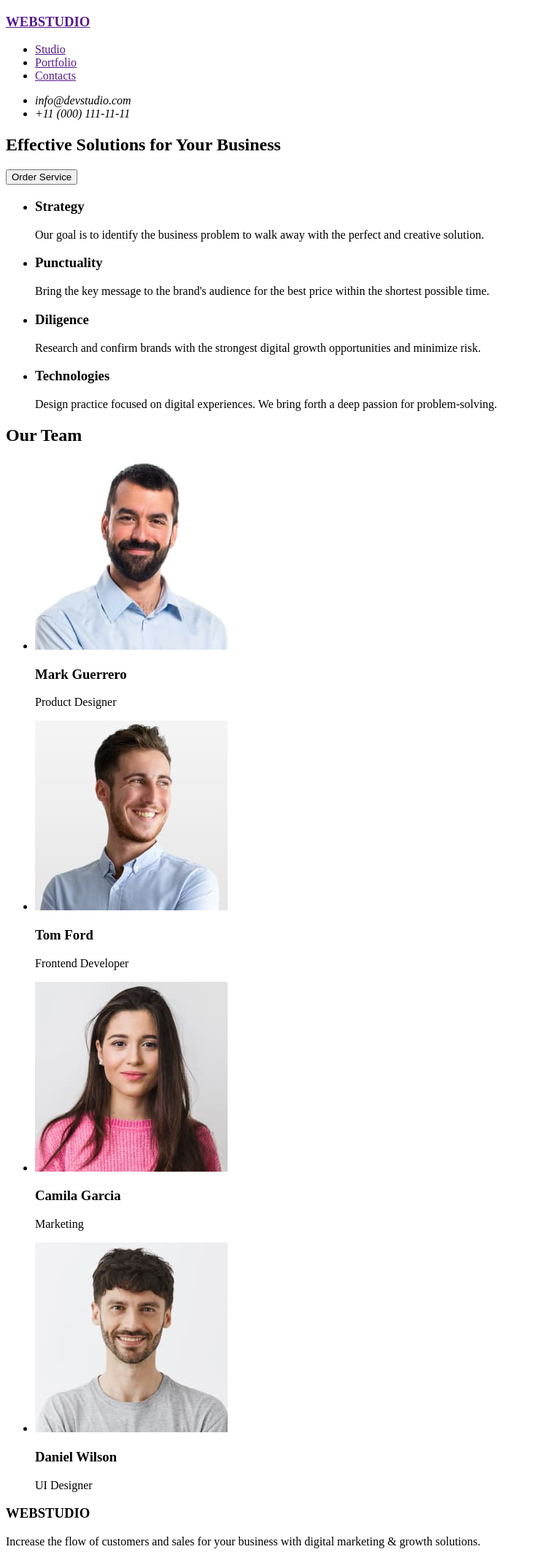
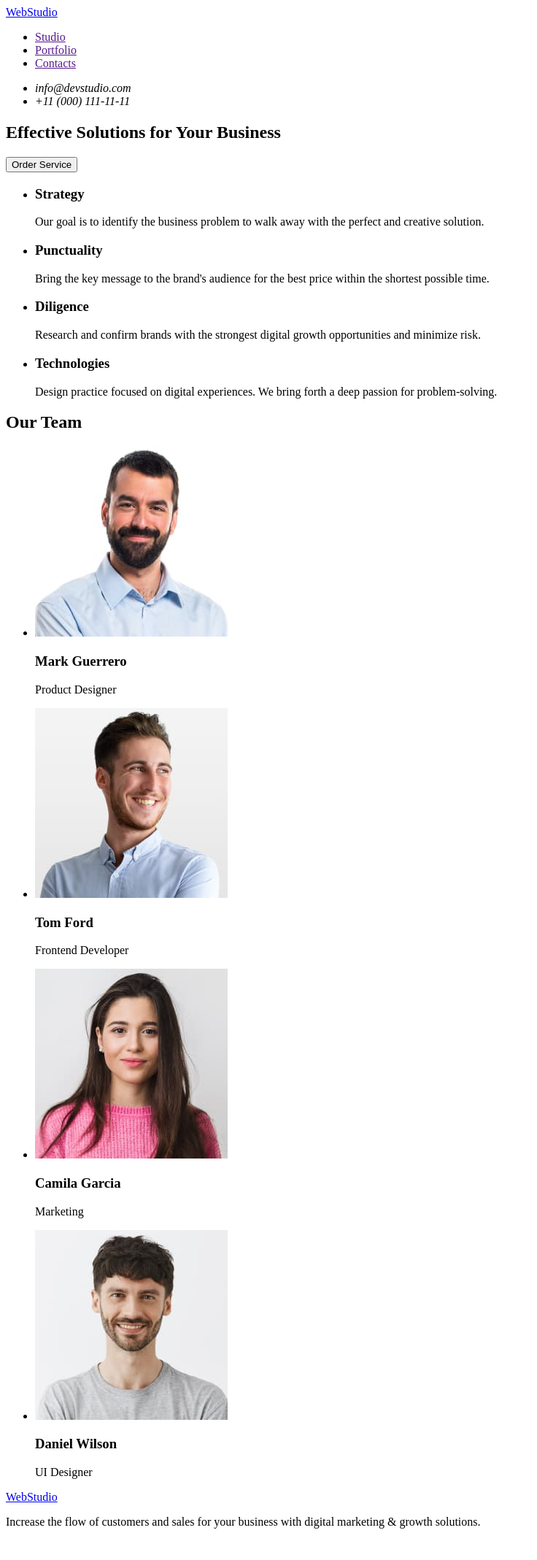
Before and after one commit to Olha-neacsu/goit-markup-hw-01, a plain HTML site: page index.html in a window 1280 px wide. Shown: the whole page at 73% size, without its empty margins (0-736 px from the left). After the commit the page ends 2110 px from the top, so only its background shows below. Drawn offline with Linux system fonts and the light colour scheme.

Commit message:
update html

```diff
--- a/index.html
+++ b/index.html
@@ -7,9 +7,8 @@
 
   <body>
     <header>
-      <h3><a href="">WEBSTUDIO</a></h3>
-
       <nav>
+        <a href="./index.html">WebStudio</a>
         <ul>
           <li><a href="">Studio</a></li>
           <li><a href="">Portfolio</a></li>
@@ -120,7 +119,7 @@
     </main>
 
     <footer>
-      <h3 <a href="">WEBSTUDIO</h3>
+      <a href="./index.html">WebStudio</a>
 
       <p>
         Increase the flow of customers and sales for your business with digital
```
